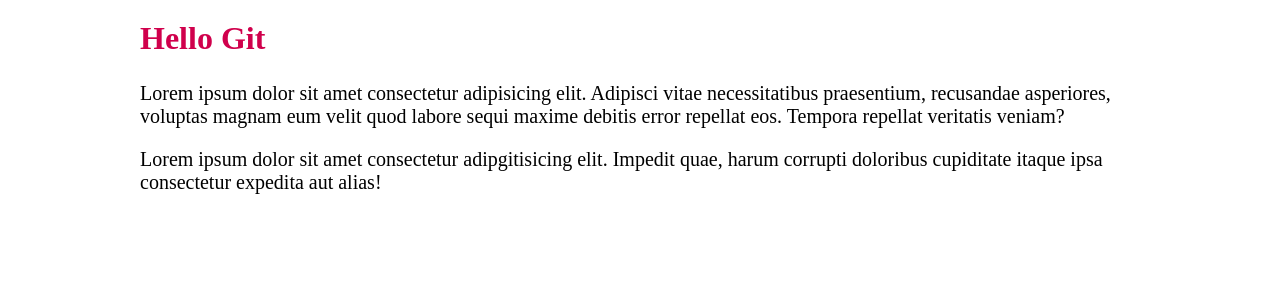
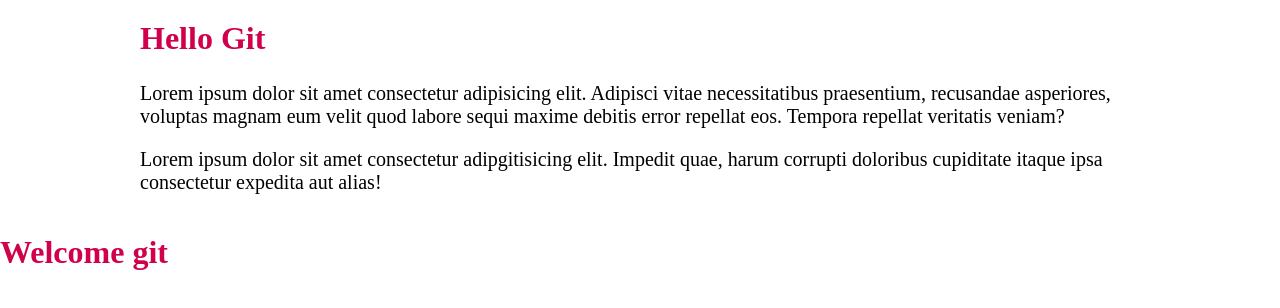
Before and after one commit to WinWinHtetKyawQualy/gitTest, a plain HTML site: page index.html in a window 1280 px wide. Drawn offline with Linux system fonts and the light colour scheme.

Commit message:
adding more container

```diff
--- a/index.html
+++ b/index.html
@@ -12,5 +12,8 @@
         <p class="one">Lorem ipsum dolor sit amet consectetur adipisicing elit. Adipisci vitae necessitatibus praesentium, recusandae asperiores, voluptas magnam eum velit quod labore sequi maxime debitis error repellat eos. Tempora repellat veritatis veniam?</p>
         <p class="two">Lorem ipsum dolor sit amet consectetur adipgitisicing elit. Impedit quae, harum corrupti doloribus cupiditate itaque ipsa consectetur expedita aut alias!</p>
     </div>
+    <div class="containe">
+        <h1>Welcome git</h1>
+    </div>
 </body>
 </html>
```
